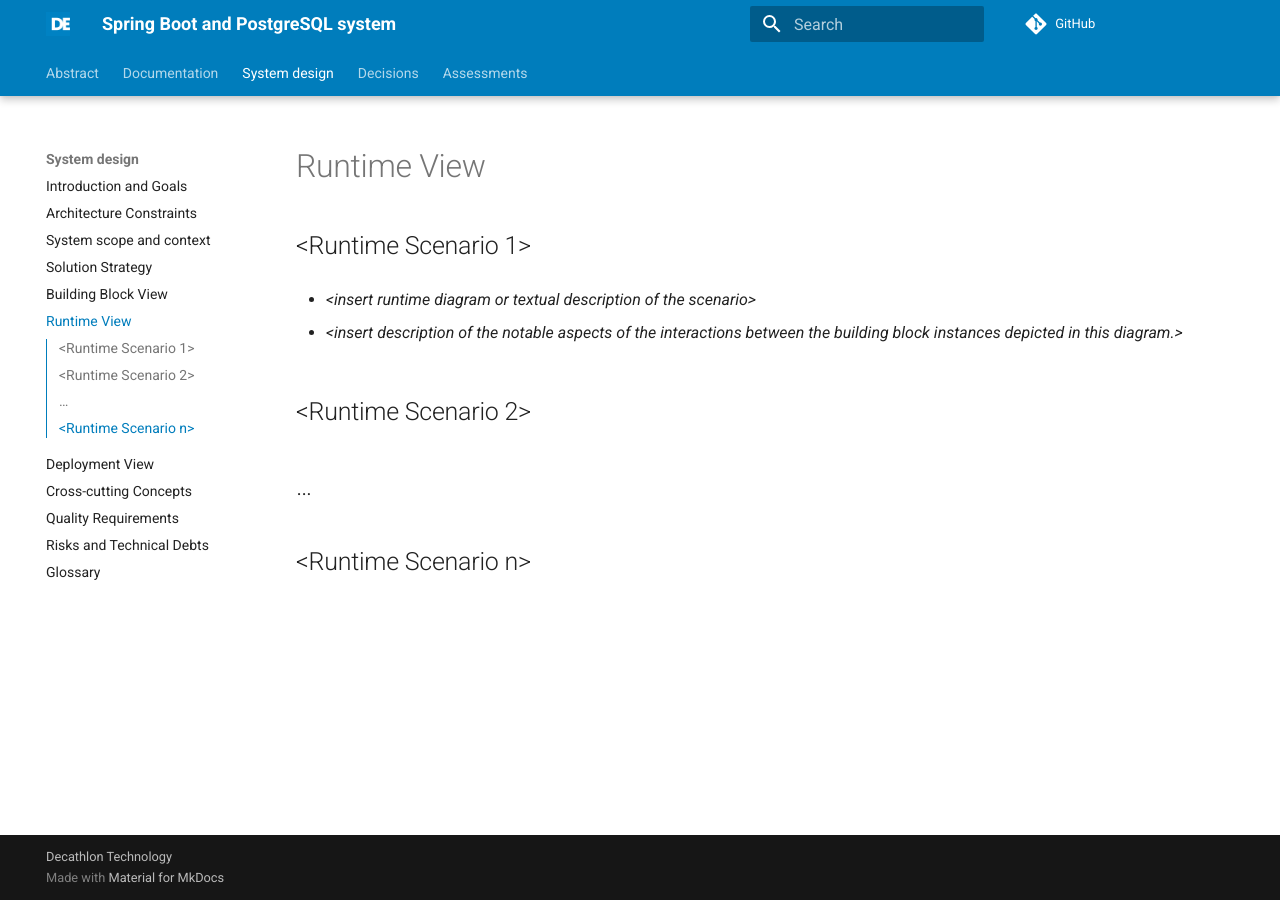
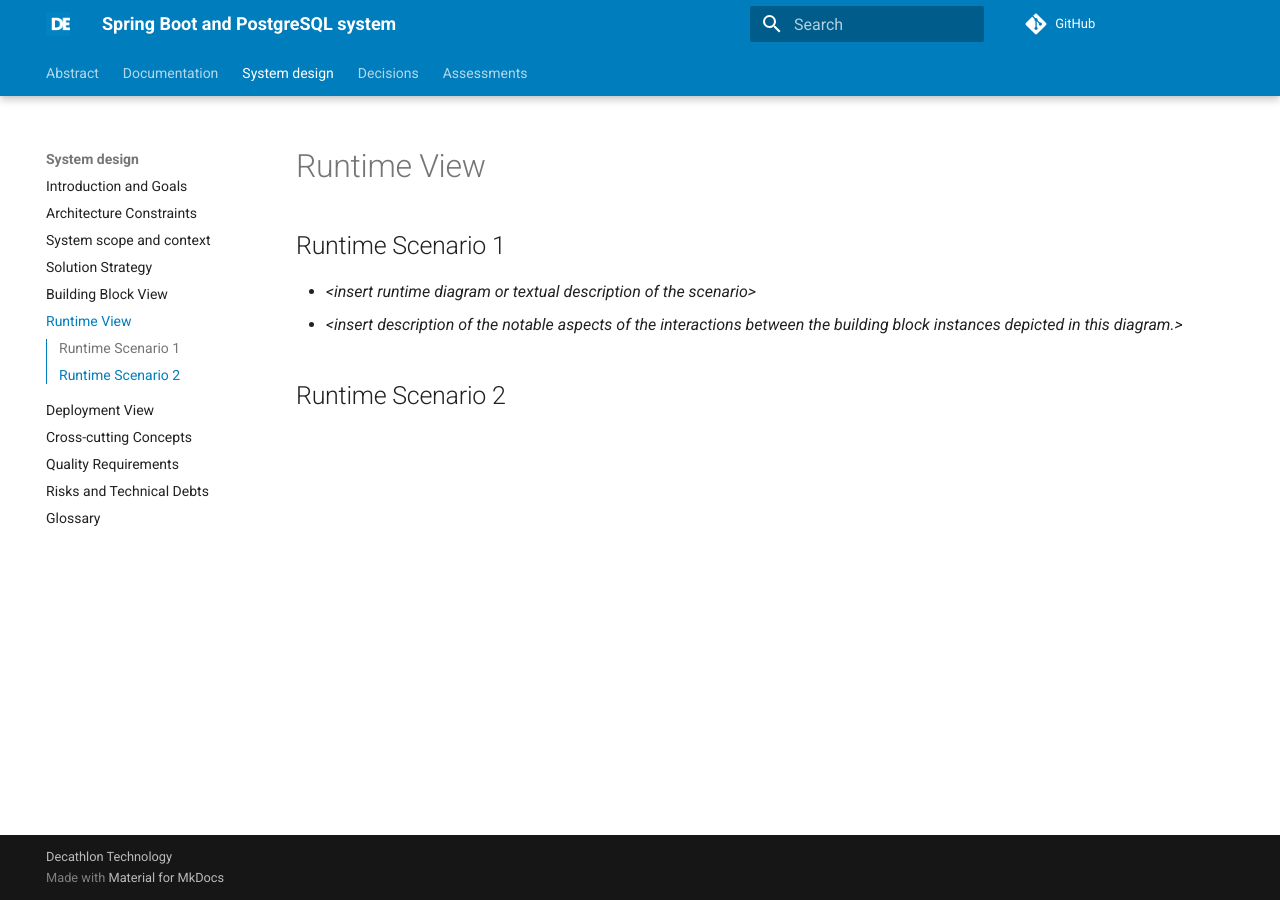
Before and after one commit to clap-demo/refarch-001, an MkDocs documentation site: the page built from docs/system-design/06_runtime_view.md, in a window 1280 px wide. Built offline with MkDocs 1.6.1 and Material for MkDocs 9.7.7, drawn with Linux system fonts in a browser that asks for light colours; comment, search, counter and statistics services are not loaded; the version menu is left out.

Commit message:
Update System Design “06_runtime_view”

```diff
--- a/docs/system-design/06_runtime_view.md
+++ b/docs/system-design/06_runtime_view.md
@@ -1,19 +1,13 @@
 ---
 title: Runtime View
 ---
-
 # Runtime View
 
-## &lt;Runtime Scenario 1&gt;
+## Runtime Scenario 1
 
--   *&lt;insert runtime diagram or textual description of the
-    scenario&gt;*
+* *&lt;insert runtime diagram or textual description of the
+  scenario&gt;*
+* *&lt;insert description of the notable aspects of the interactions
+  between the building block instances depicted in this diagram.&gt;*
 
--   *&lt;insert description of the notable aspects of the interactions
-    between the building block instances depicted in this diagram.&gt;*
-
-## &lt;Runtime Scenario 2&gt;
-
-## …
-
-## &lt;Runtime Scenario n&gt;
+## Runtime Scenario 2
```
